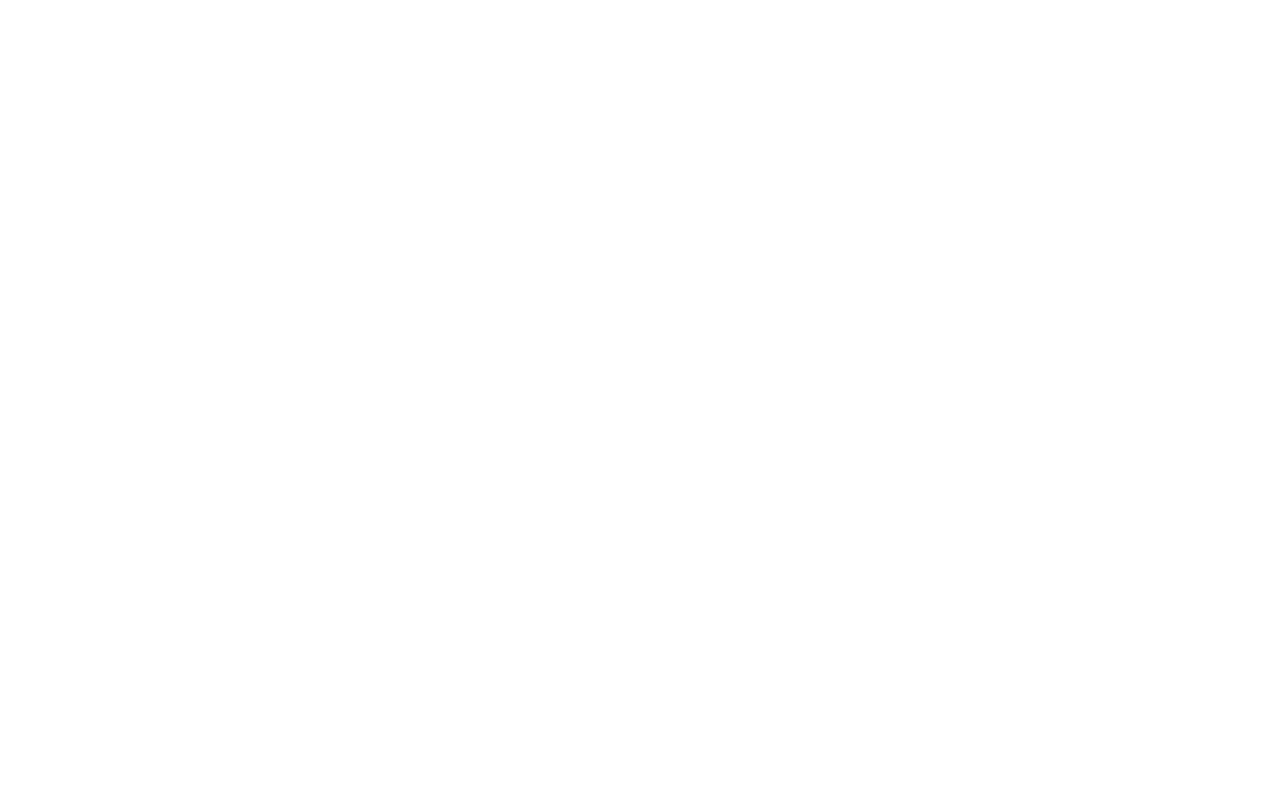
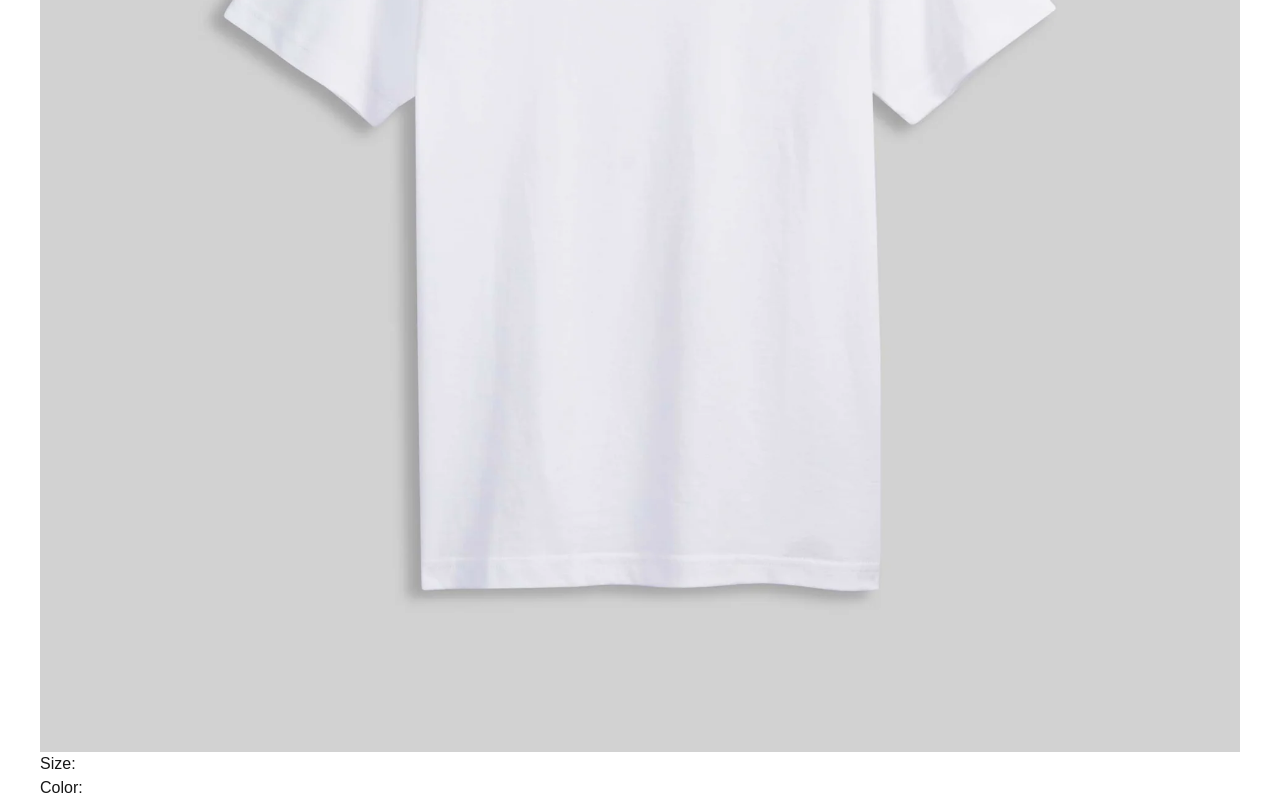
Before and after one commit to SSSoto17/14c-state-in-url, a Next.js app: page /payment in a window 1280 px wide. Shown: the part 448-1248 px from the top of the page. Before the commit the page ends 800 px from the top, so only its background shows below. Built offline with nearby package versions, Linux system fonts and the light colour scheme.

Commit message:
done!!!!

```diff
--- a/src/app/payment/page.js
+++ b/src/app/payment/page.js
@@ -1,3 +1,26 @@
-export default function Checkout() {
-  return <main></main>;
+import { use } from "react";
+import Image from "next/image";
+import whiteTee from "@/assets/whitetee.jpg";
+
+const product = {
+  title: "Classic T-shirt",
+  price: 9.99,
+  sizes: ["xxs", "xs", "m", "l", "xl", "xxl", "xxxl"],
+  colors: ["White", "Black&White", "Red", "Black"],
+};
+
+export default function Checkout({ searchParams }) {
+  const { size, color } = use(searchParams);
+
+  return (
+    <main>
+      <section>
+        <article>
+          <Image src={whiteTee} alt={product.title} />
+          <p>Size: {size}</p>
+          <p>Color: {color}</p>
+        </article>
+      </section>
+    </main>
+  );
 }
```
Also changed, not shown: src/app/page.js (+8 -4 lines).
